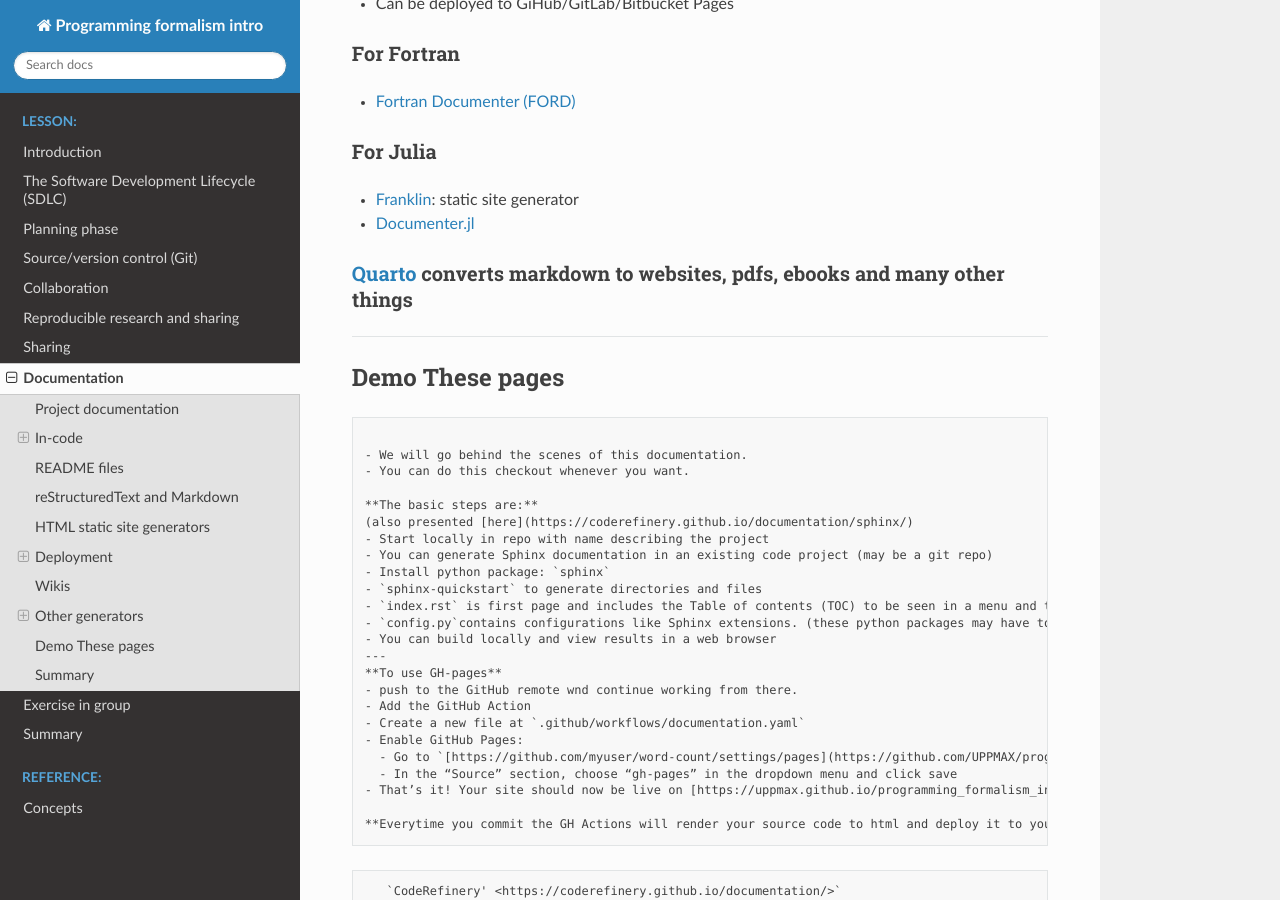
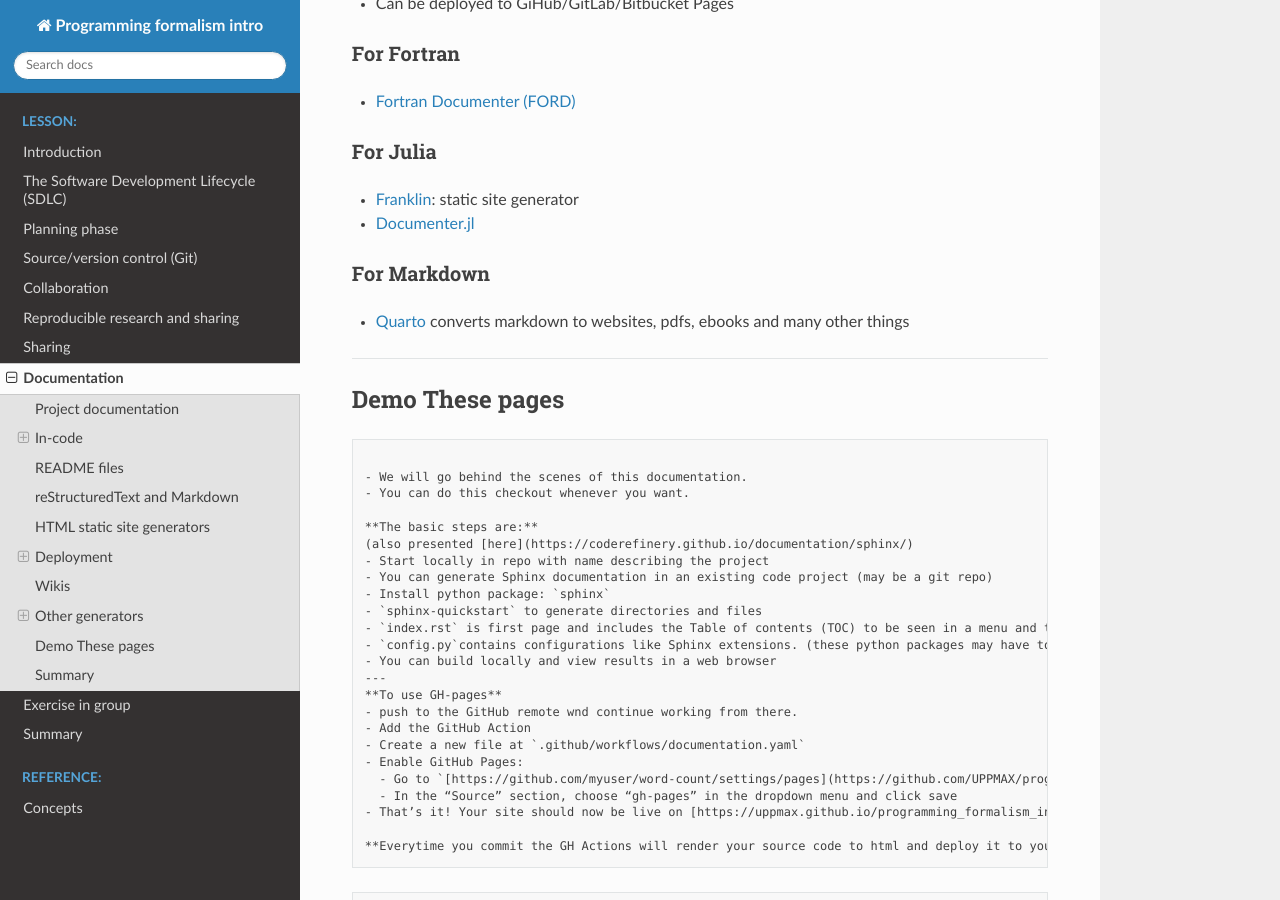
Before and after one commit to UPPMAX/programming_formalisms_intro, a Sphinx documentation site: the page built from doc/documentation.md, in a window 1280 px wide and 900 px high, scrolled down 4876 px. Built offline with Sphinx 7.4.7 and the Read the Docs theme 2.0.0, drawn with Linux system fonts in a browser that asks for light colours; pages that are not in the unit, such as notebooks, are missing from menus.

Commit message:
Update documentation.md

```diff
--- a/doc/documentation.md
+++ b/doc/documentation.md
@@ -220,7 +220,8 @@ GitHub, GitLab, and Bitbucket make it possible to serve HTML pages:
 - [Franklin](https://franklinjl.org/): static site generator
 - [Documenter.jl](https://juliadocs.github.io/Documenter.jl/stable/)
 
-### [Quarto](https://quarto.org/) converts markdown to websites, pdfs, ebooks and many other things
+### For Markdown
+- [Quarto](https://quarto.org/) converts markdown to websites, pdfs, ebooks and many other things
 
 ---
 
```
